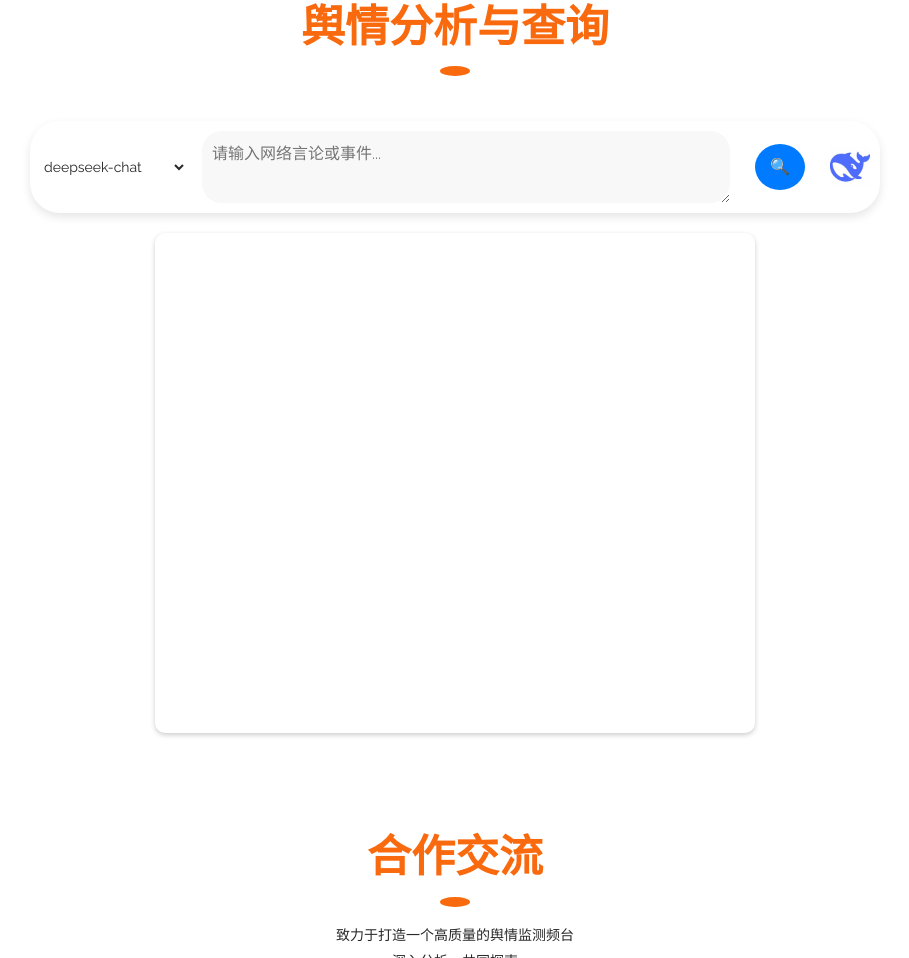
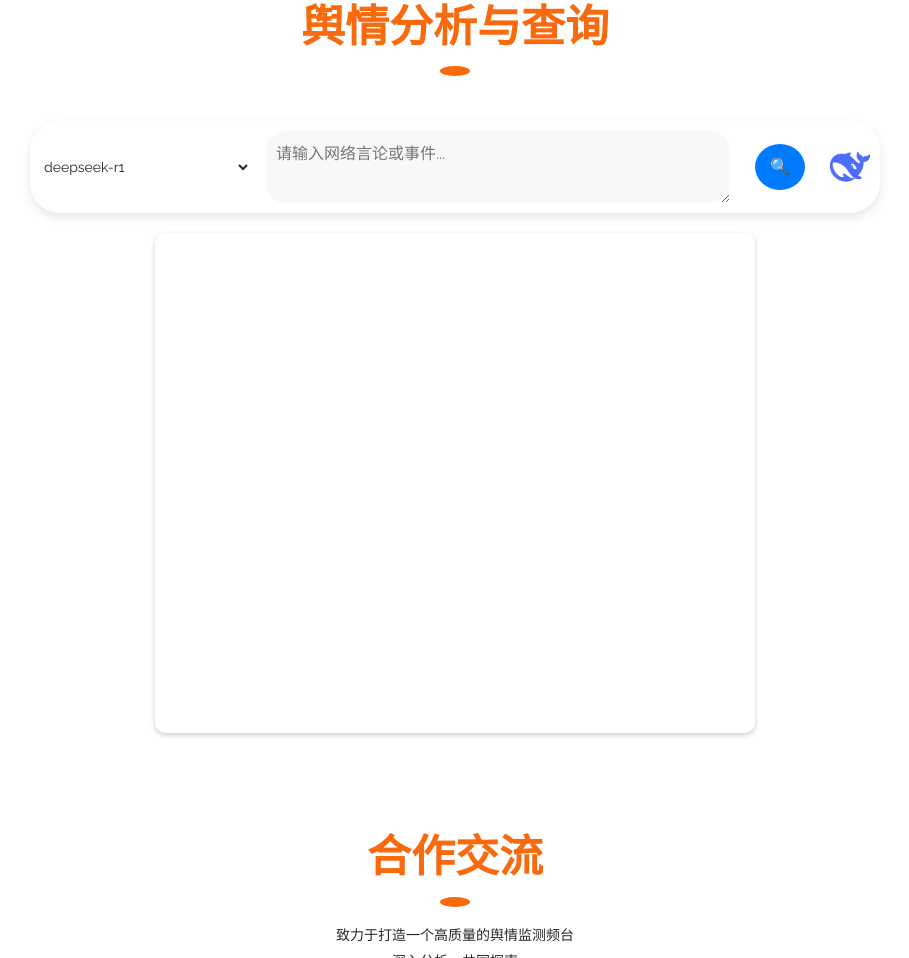
Before and after one commit to Liuzycn/RAG-PEM-Frontend, a plain HTML site: page index.html in a window 1280 px wide. Shown: the part 1498-2456 px from the top of the page, without its empty margins (185-1094 px from the left). Drawn offline with Linux system fonts and the light colour scheme.

Commit message:
Update index.html

```diff
--- a/index.html
+++ b/index.html
@@ -147,10 +147,13 @@
 
     <section id="search-container">
             <select>
-                <option>deepseek-chat</option>
-                <option>deepseek-reasoner</option>
-                <option>doubao-1.5-pro</option>
-                <option>doubao-pro</option>
+                <option>deepseek-r1</option>
+                <option>deepseek-r1-distill-qwen-32b</option>
+                <option>deepseek-v3</option>
+                <option>mistral</option>
+		<option>moonshot</option>
+		<option>doubao-1.5-pro</option>
+		<option>doubao-pro</option>
             </select>
             <textarea id="query" placeholder="请输入网络言论或事件..."></textarea>
             <button class="search-btn" onclick="analyze()">🔍</button>
```
